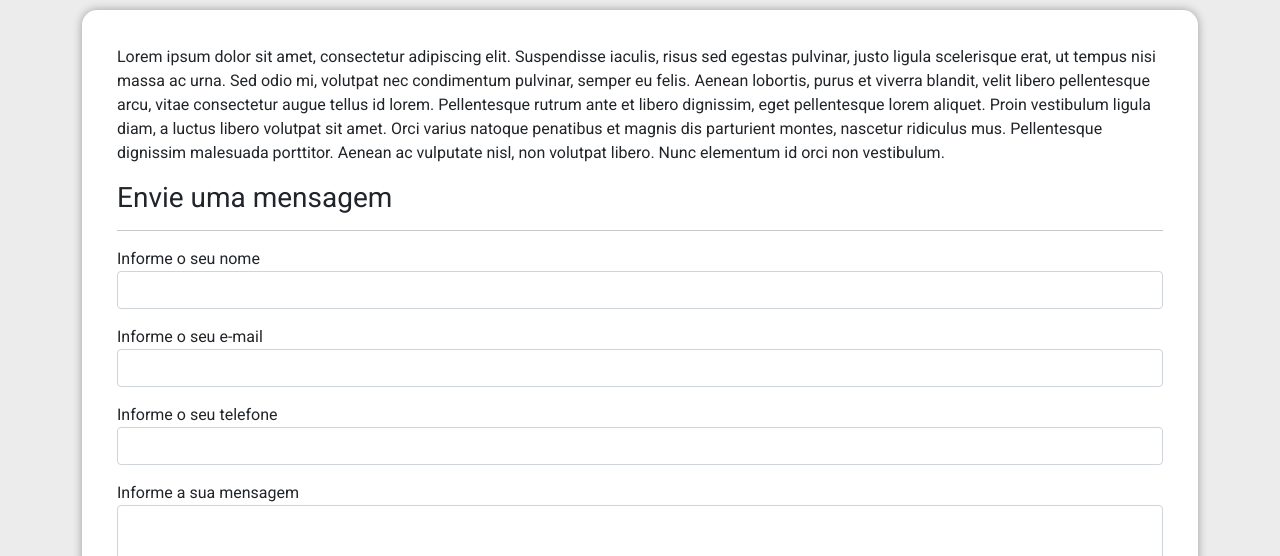
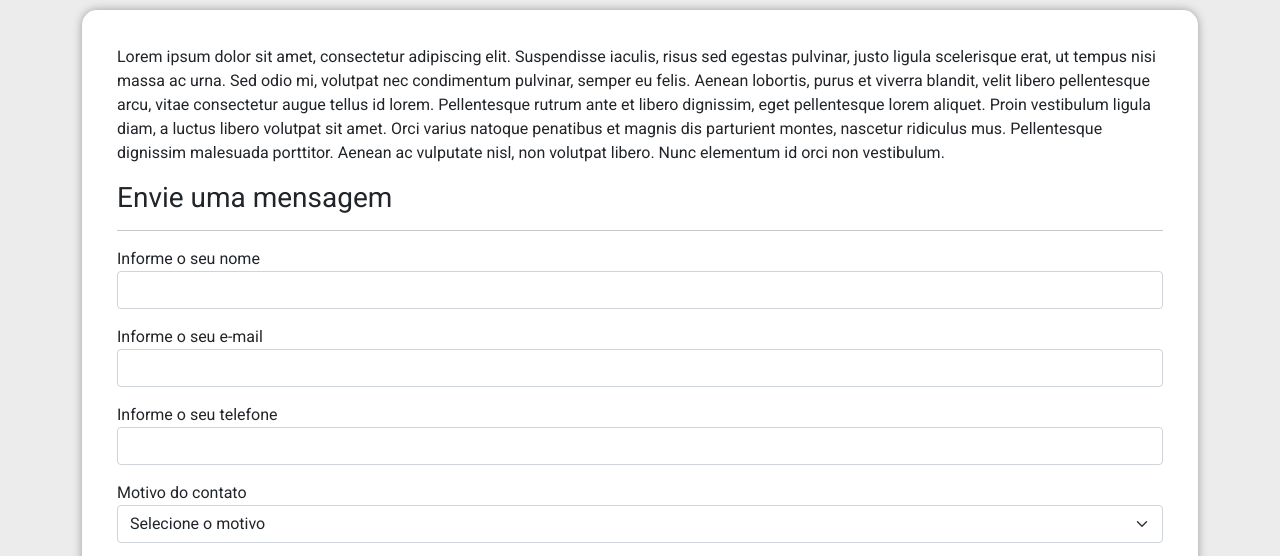
Before and after one commit to PHPauloReis/super-lanches, a plain HTML site: page contact.html in a window 1280 px wide. Shown: the part 223-779 px from the top of the page. Drawn offline with nearby package versions, Linux system fonts and the light colour scheme.

Commit message:
Adiciona o campo select ao formulário de contato

```diff
--- a/contact.html
+++ b/contact.html
@@ -63,6 +63,17 @@
                             </div>
 
                             <div class="form-group mb-3">
+                                <label for="reason">Motivo do contato</label>
+                                <select class="form-select" name="reason" id="reason">
+                                    <option selected>Selecione o motivo</option>
+                                    <option value="1">Dúvida</option>
+                                    <option value="2">Elogio</option>
+                                    <option value="3">Crítica</option>
+                                    <option value="3">Sugestão</option>
+                                </select>
+                            </div>
+
+                            <div class="form-group mb-3">
                                 <label for="message">Informe a sua mensagem</label>
                                 <textarea class="form-control" name="message" id="message"></textarea>
                             </div>
```
